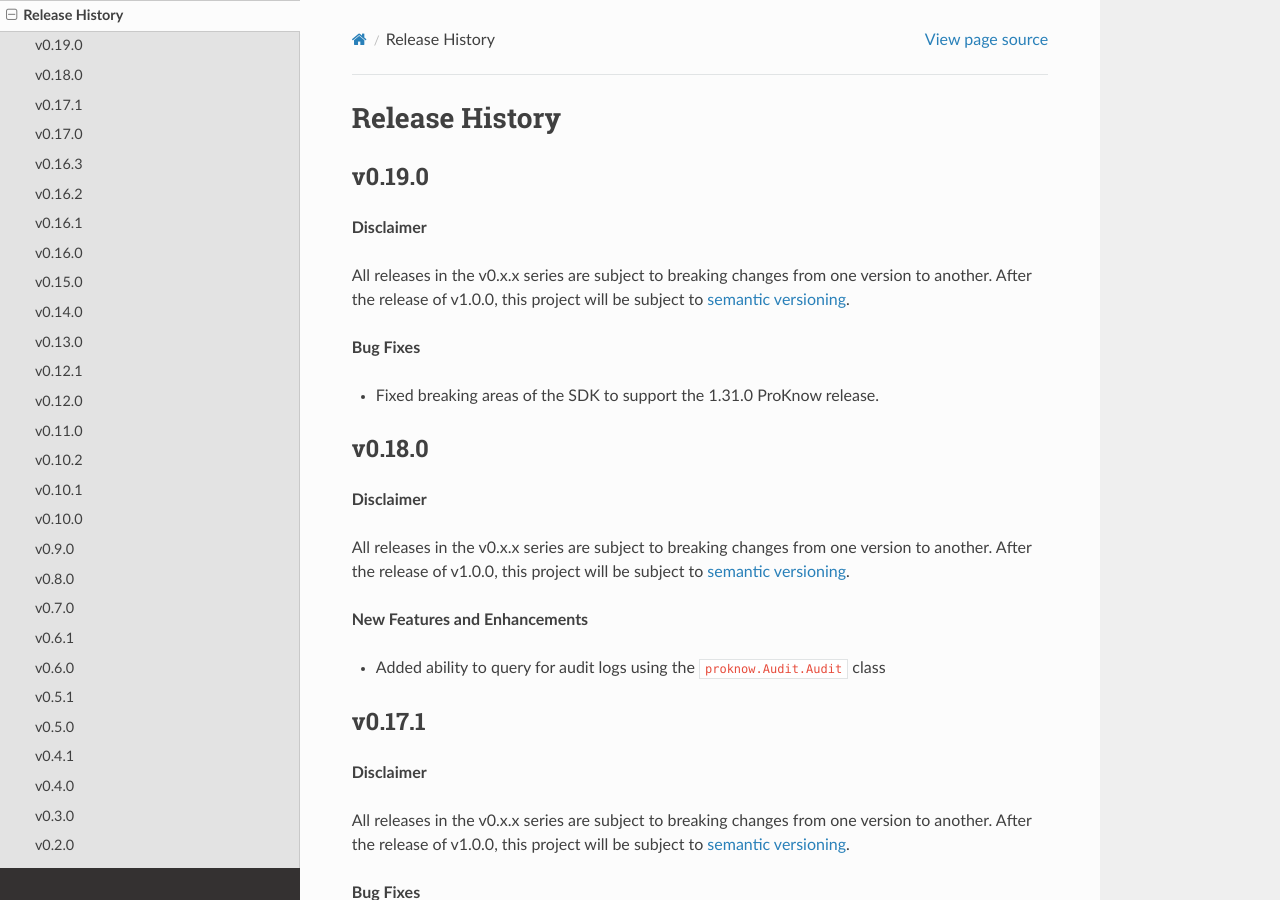
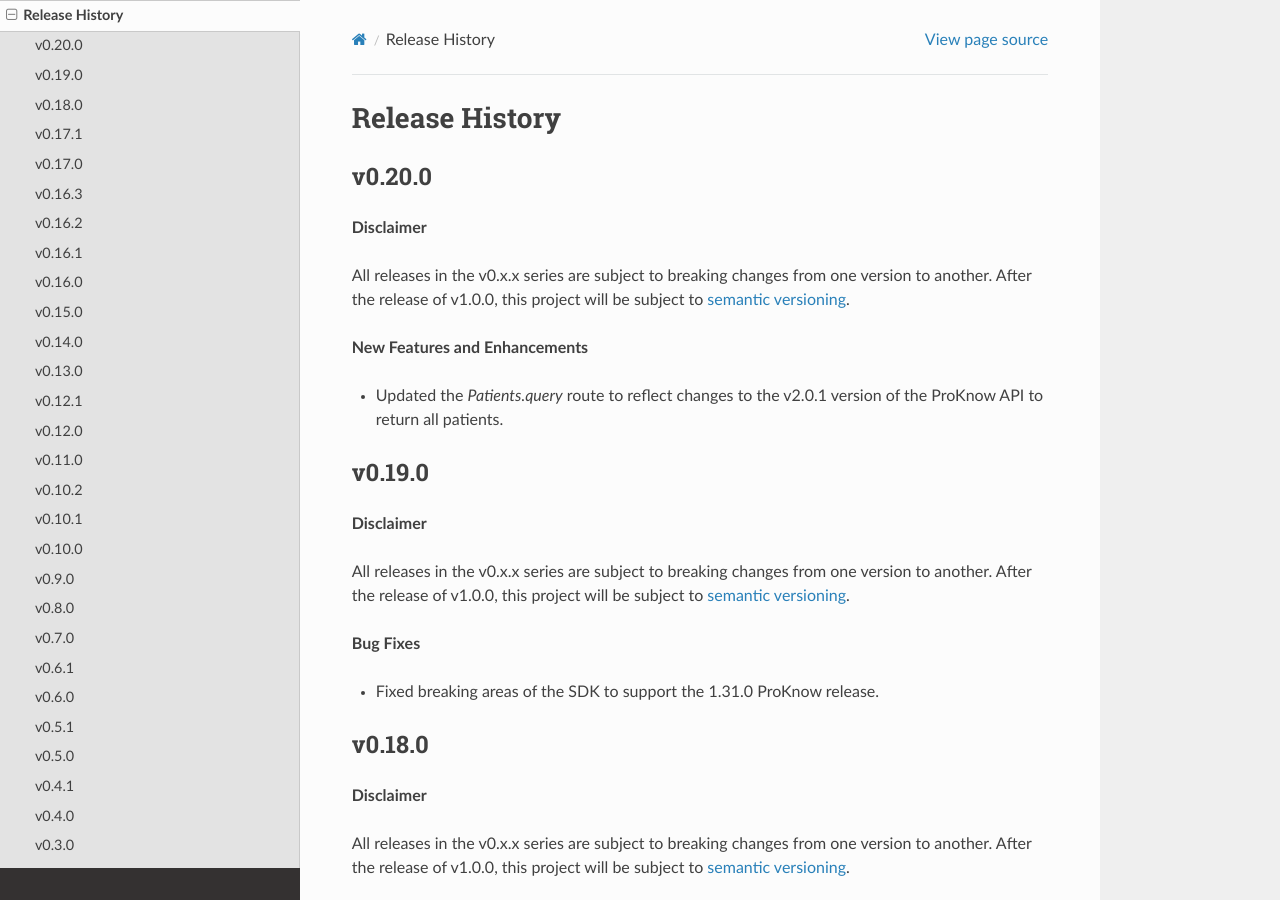
Before and after one commit to proknow/proknow-python, a Sphinx documentation site: the page built from docs/changelog.rst, in a window 1280 px wide and 900 px high. Built offline with Sphinx 7.4.7 and the Read the Docs theme 2.0.0, drawn with Linux system fonts in a browser that asks for light colours.

Commit message:
Updating change logs and package version to v0.20.0

```diff
--- a/docs/changelog.rst
+++ b/docs/changelog.rst
@@ -1,5 +1,16 @@
 Release History
 ===============
+
+v0.20.0
+-------
+
+**Disclaimer**
+
+All releases in the v0.x.x series are subject to breaking changes from one version to another. After the release of v1.0.0, this project will be subject to `semantic versioning <http://semver.org/>`_.
+
+**New Features and Enhancements**
+
+* Updated the `Patients.query` route to reflect changes to the v2.0.1 version of the ProKnow API to return all patients.
 
 v0.19.0
 -------
--- a/setup.py
+++ b/setup.py
@@ -5,7 +5,7 @@ with open("README.md", "r") as fh:
 
 setuptools.setup(
     name="proknow",
-    version="0.19.0",
+    version="0.20.0",
     author="ProKnow",
     author_email="support@proknow.com",
     description="Python library for the ProKnow API.",
```
